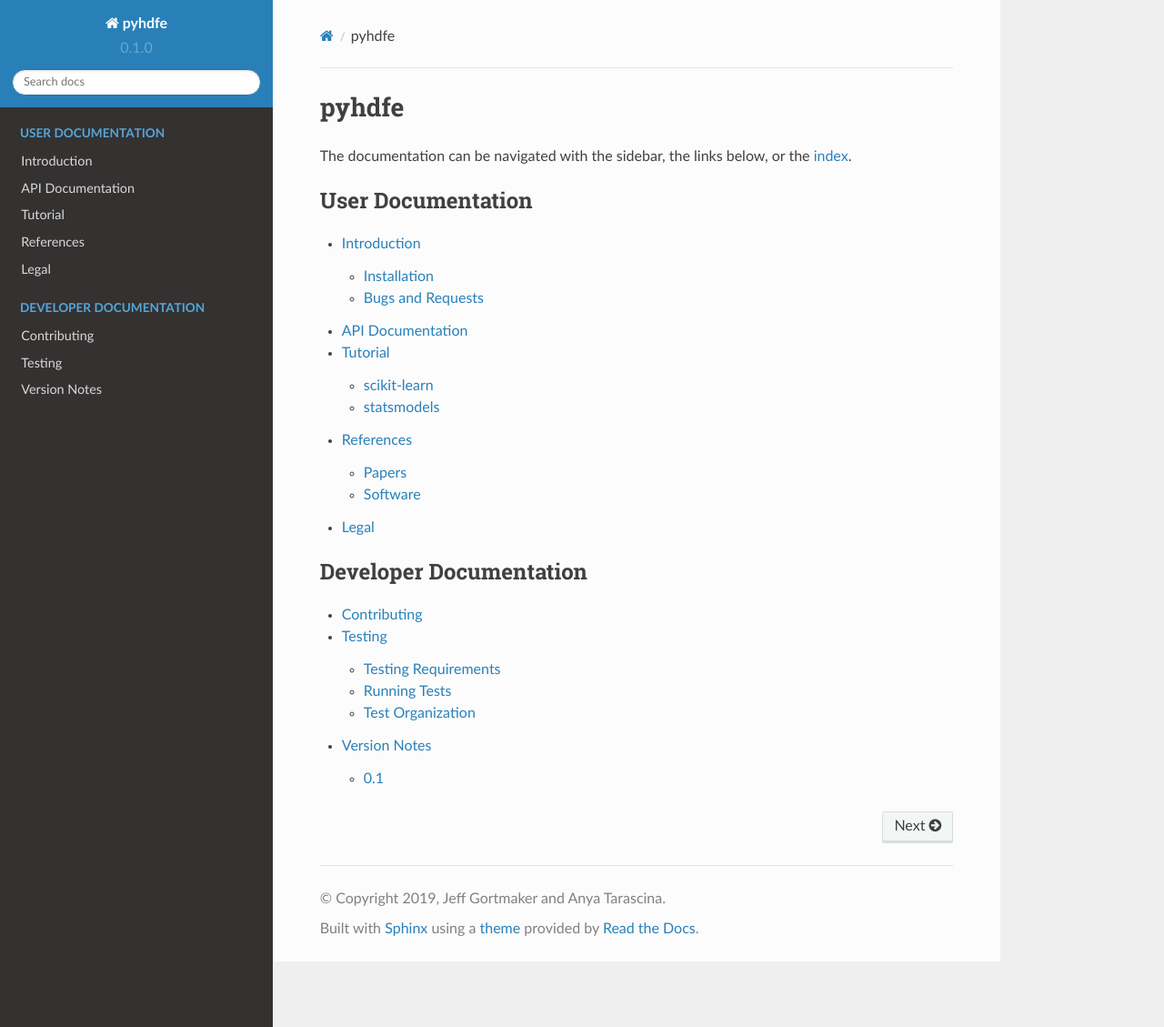
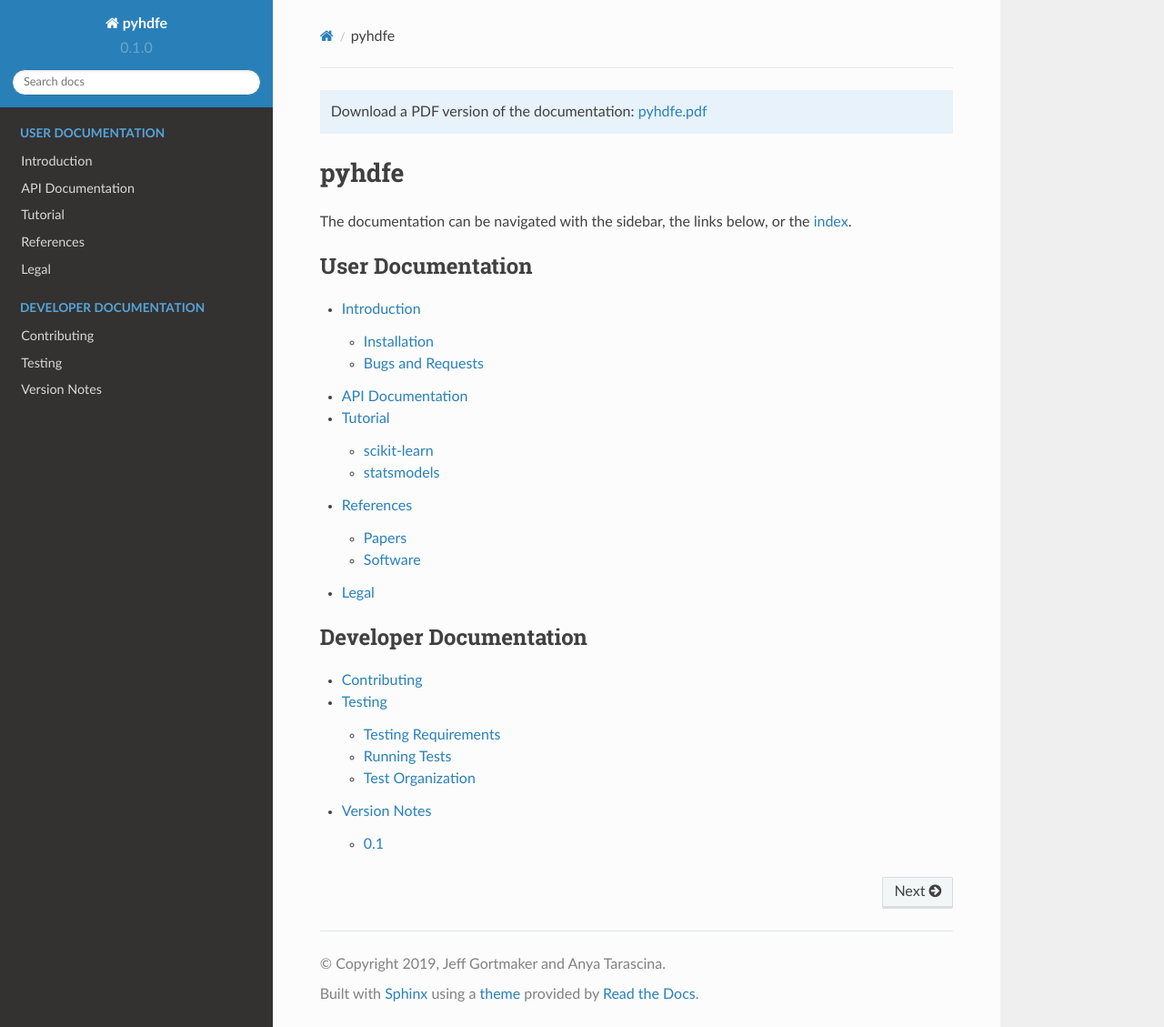
Before and after one commit to jeffgortmaker/pyhdfe, a Sphinx documentation site: the page built from docs/index.rst, in a window 1280 px wide and 1129 px high. Shown: the whole window at 91% size. Built offline with Sphinx 7.4.7 and the Read the Docs theme 2.0.0, drawn with Linux system fonts in a browser that asks for light colours.

Commit message:
DOC: add link to pdf version of docs

```diff
--- a/docs/index.rst
+++ b/docs/index.rst
@@ -1,3 +1,10 @@
+.. only:: html
+
+   .. nbinfo::
+
+      Download a PDF version of the documentation: :pdf:`pyhdfe.pdf <>`
+
+
 pyhdfe
 ======
 
```
